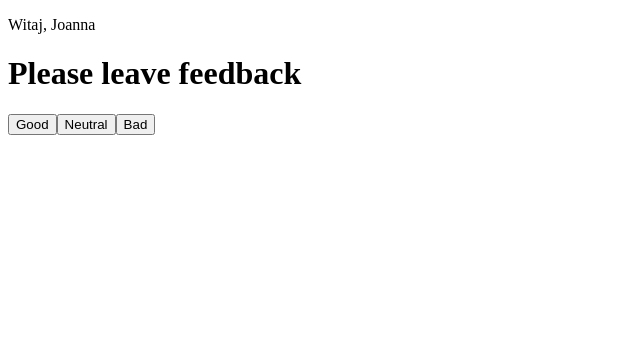
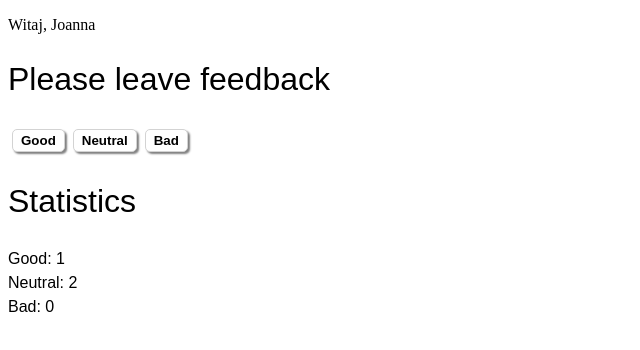
Before and after one commit to Joanna-Golofit/goit-react-hw-02-feedback, a React (Create React App) app: page / in a window 1280 px wide. Shown: the top 350 px of the page, without its empty margins (0-640 px from the left). Built offline with nearby package versions, Linux system fonts and the light colour scheme.

Commit message:
krok 1: css i uzupelnienie Statistics.jsx

```diff
--- a/src/App.jsx
+++ b/src/App.jsx
@@ -1,4 +1,5 @@
-import Button from "./components/button/Button";
+// import Button from "./components/button/Button";
+import Statistics from "./components/statistics/Statistics";
 
 const name = "Joanna";
 const element = <p>Witaj, {name}</p>;
@@ -7,12 +8,13 @@ function App() {
   return (
     <>
       {element}
-      <h1>Please leave feedback</h1>
+      {/* <h1>Please leave feedback</h1>
       <Button label="Good" />
       <Button label="Neutral" />
-      <Button label="Bad" />
+      <Button label="Bad" /> */}
       {/* <Button />
       <Button /> */}
+      <Statistics/>
     </>
   );
 }
--- a/src/components/button/Button.jsx
+++ b/src/components/button/Button.jsx
@@ -1,11 +1,13 @@
+//rce
 import React, { Component } from 'react'
+import style from "./Button.module.css"
 
 class Button extends Component {
   render() {
     return (
       <>
         {/* <button>Good</button> */}
-        <button>{this.props.label}</button>
+        <button className={style.button}>{this.props.label}</button>
       </>
     );
   }
--- /dev/null
+++ b/src/components/button/Button.module.css
@@ -0,0 +1,9 @@
+.button {
+  background: white;
+  border: 1px solid lightgray;
+  border-radius: 5px;
+  margin: 4px;
+  padding: 3px 8px;
+  font-weight: bold;
+  box-shadow: 2px 2px 2px gray;
+}
--- /dev/null
+++ b/src/components/statistics/Statistics.jsx
@@ -0,0 +1,35 @@
+//rce
+import style from "./Statistics.module.css";
+
+import React, { Component } from "react";
+import Button from "../button/Button";
+
+class Statistics extends Component {
+  state = {
+    good: 1,
+    neutral: 2,
+    bad: 0,
+  };
+
+  render() {
+    const { good, neutral, bad } = this.state;
+    return (
+      <div className={style.statistics}>
+        <h1>Please leave feedback</h1>
+        <Button label="Good" />
+        <Button label="Neutral" />
+        <Button label="Bad" />
+
+        <h1>Statistics</h1>
+
+        <ul className={style.list}>
+          <li>Good: {good}</li>
+          <li>Neutral: {neutral}</li>
+          <li>Bad: {bad}</li>
+        </ul>
+      </div>
+    );
+  }
+}
+
+export default Statistics;
--- /dev/null
+++ b/src/components/statistics/Statistics.module.css
@@ -0,0 +1,14 @@
+.statistics {
+  font-family: sans-serif;
+  line-height: 1.5;
+}
+
+h1 {
+  font-weight: 500;
+}
+
+.list {
+  list-style: none;
+  margin: 0;
+  padding: 0;
+}
```
Also changed, not shown: src/components/statistics/Statiscics.jsx (deleted).
